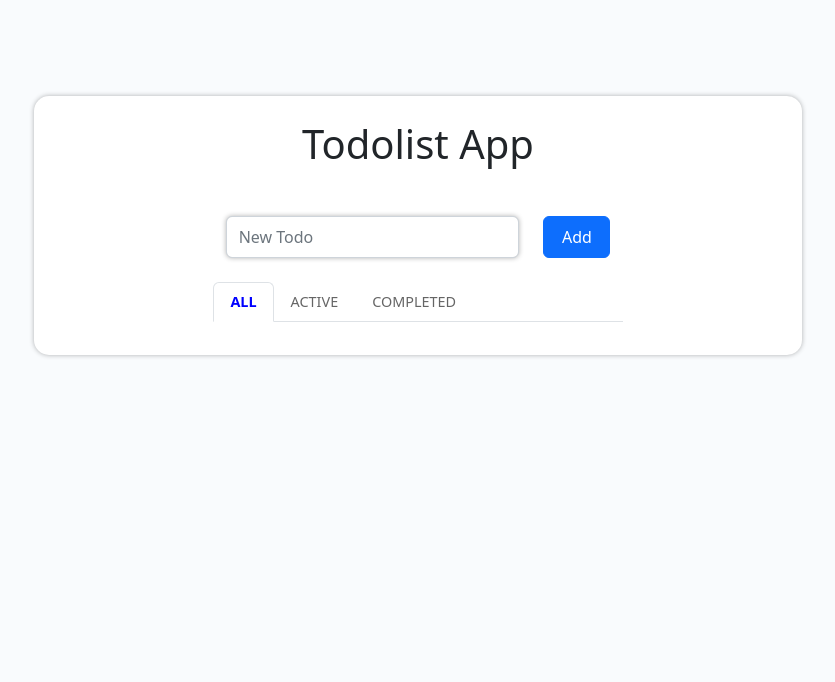
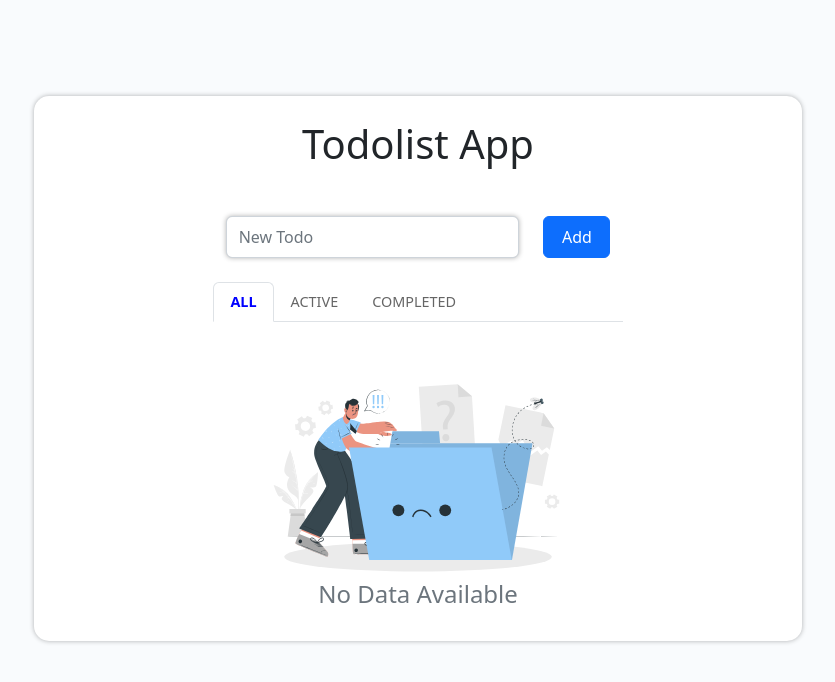
Before and after one commit to royanlord/skilvul-todolist-app, a React (Vite) app: page / in a window 1280 px wide. Shown: the top 682 px of the page, without its empty margins (222-1057 px from the left). Built offline with nearby package versions, Linux system fonts and the light colour scheme.

Commit message:
add no data state

```diff
--- a/src/components/TodoList.jsx
+++ b/src/components/TodoList.jsx
@@ -5,6 +5,7 @@ import { useDispatch, useSelector } from "react-redux"
 import { activeFilterTodo, addTodo, completeFilterTodo, completeTodo, deleteTodo, editTodo } from "../redux/actions/todoAction"
 import withReactContent from "sweetalert2-react-content"
 import Swal from "sweetalert2"
+import noData from "../assets/no-data.svg"
 
 export const TodoList = () => {
     const dispatch = useDispatch()
@@ -167,7 +168,16 @@ export const TodoList = () => {
                         <div className="tab-content mt-2" id="myTabContent">
                             <div className="tab-pane fade show active" id="all-tab-pane" role="tabpanel" aria-labelledby="all-tab" tabIndex="0">
                                 <ul className="list-group">
-                                    {todos.map((item, index) => (
+                                    {todos.length === 0 ? (
+                                        // <h1>data kosong</h1>
+                                        <>
+                                            <div className="d-flex justify-content-center">
+                                                <img src={noData} alt="no-data-img" style={{height: "350px", width: "350px", marginTop: "-30px"}} />
+                                            </div>
+                                            <h4 className="text-muted text-center" style={{marginTop: "-70px"}}>No Data Available</h4>
+                                        </>
+                                    ) : (
+                                        todos.map((item, index) => (
                                             <li key={index} className="list-group-item d-flex justify-content-between align-items-center">
                                                 <div className="form-check">
                                                     <input
@@ -193,12 +203,21 @@ export const TodoList = () => {
                                                     </button>
                                                 </div>
                                             </li>
-                                    ))}
+                                        ))
+                                    )
+                                    }
                                 </ul>
                             </div>
                             <div className="tab-pane fade" id="active-tab-pane" role="tabpanel" aria-labelledby="active-tab" tabIndex="0">
                                 <ul className="list-group">
-                                    {filter.map((item, index) => (
+                                    {filter.length === 0 ? (
+                                        <>
+                                            <div className="d-flex justify-content-center">
+                                                <img src={noData} alt="no-data-img" style={{height: "350px", width: "350px", marginTop: "-30px"}} />
+                                            </div>
+                                            <h4 className="text-muted text-center" style={{marginTop: "-70px"}}>No Data Available</h4>
+                                        </>
+                                    ) : (filter.map((item, index) => (
                                             <li key={index} className="list-group-item d-flex justify-content-between align-items-center">
                                                 <div className="form-check">
                                                     <input
@@ -240,12 +259,20 @@ export const TodoList = () => {
                                                 </div>
                                             </li>
                                         ))
+                                    )
                                     }
                                 </ul>
                             </div>
                             <div className="tab-pane fade" id="completed-tab-pane" role="tabpanel" aria-labelledby="completed-tab" tabIndex="0">
                                 <ul className="list-group">
-                                    {filter.map((item, index) => (
+                                    {filter.length === 0 ? (
+                                        <>
+                                            <div className="d-flex justify-content-center">
+                                                <img src={noData} alt="no-data-img" style={{height: "350px", width: "350px", marginTop: "-30px"}} />
+                                            </div>
+                                            <h4 className="text-muted text-center" style={{marginTop: "-70px"}}>No Data Available</h4>
+                                        </>
+                                    ) : (filter.map((item, index) => (
                                             <li key={index} className="list-group-item d-flex justify-content-between align-items-center">
                                                 <div className="form-check">
                                                     <input
@@ -291,6 +318,7 @@ export const TodoList = () => {
                                                 </div>
                                             </li>
                                         ))
+                                    )
                                     }
                                 </ul>
                             </div>
```
Lines whose indentation alone changed are shown as unchanged.
